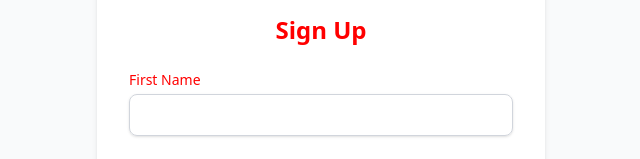
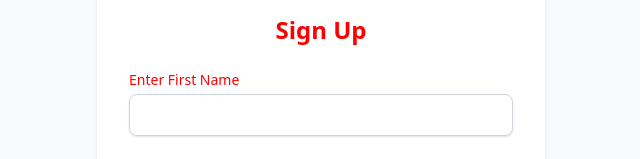
Before and after one commit to menoo-o/template_commerce, a Next.js app: page /account/signup in a window 1280 px wide. Shown: the part 162-321 px from the top of the page, without its empty margins (319-959 px from the left). Built offline with nearby package versions, Linux system fonts and the light colour scheme; no server answers.

Commit message:
checking vercel bugs

```diff
--- a/components/loginAndRegister/SignUpForm.tsx
+++ b/components/loginAndRegister/SignUpForm.tsx
@@ -19,7 +19,7 @@ export default function SignUpForm() {
         <form action={formAction} className="space-y-5">
           <div>
             <label htmlFor="firstname" className="block text-sm font-medium mb-1">
-              First Name
+             Enter First Name
             </label>
             <input
               id="firstname"
```
